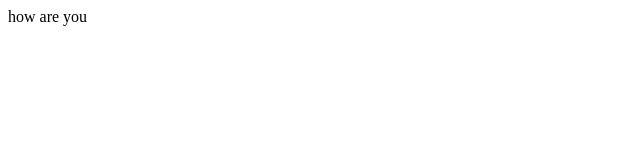
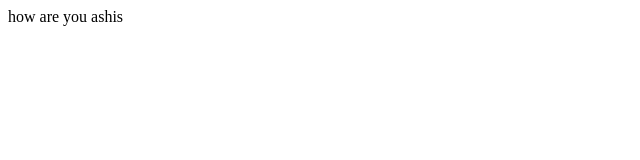
Before and after one commit to officialashis2017/git, a plain HTML site: page index.html in a window 1280 px wide. Shown: the full height of the page, 0-640 px from the left. Drawn offline with Linux system fonts and the light colour scheme.

Commit message:
Update index.html
addashis

```diff
--- a/index.html
+++ b/index.html
@@ -1,5 +1,5 @@
 <html>
     <body>
-        how are you
+        how are you ashis
     </body>
 </html>
```
